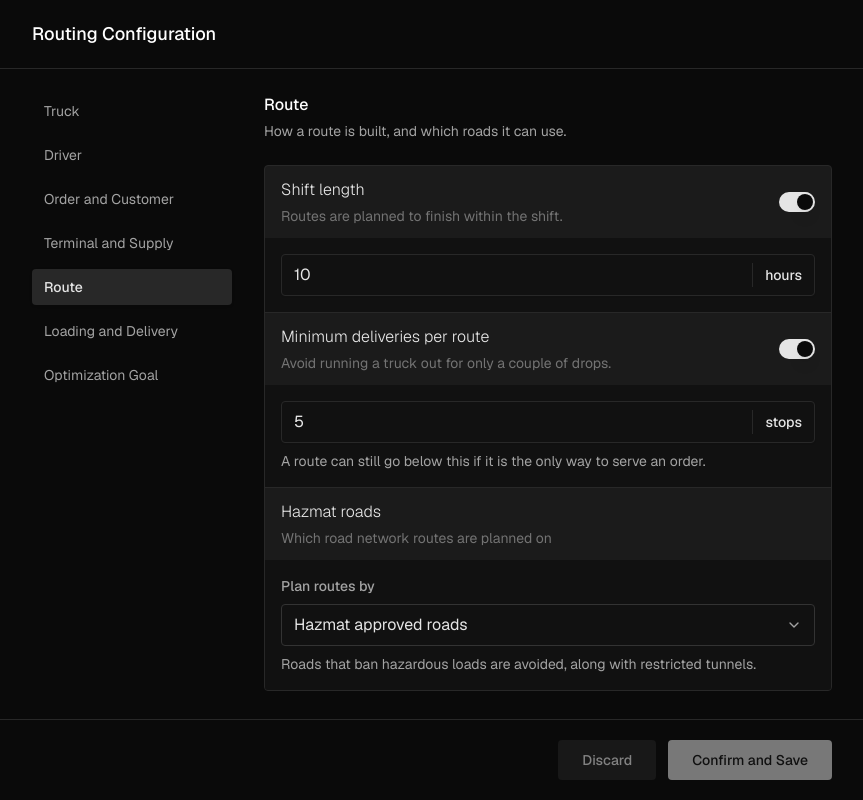
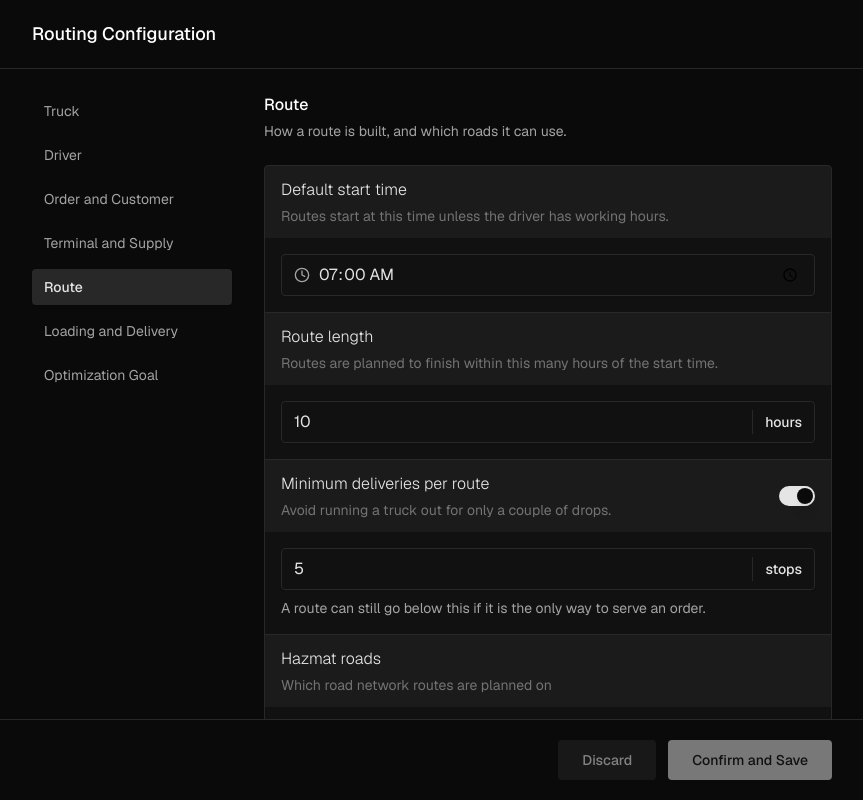
Before and after one commit to hrisikesh-fp/route-builder, a Next.js app: page /dev/routing-config in a window 1280 px wide. Both pictures are taken after a click on the button "Route". Shown: the whole page, without its empty margins (208-1071 px from the left). Built offline with nearby package versions, Linux system fonts and the light colour scheme.

Commit message:
Put default start time first and drop the Route length toggle.
The settings API always sends shiftStartTime and maxRouteDurationSeconds, so neither is an on/off. UI says route, never shift.

Co-authored-by: Cursor <cursoragent@cursor.com>

```diff
--- a/components/routing-config-panel.tsx
+++ b/components/routing-config-panel.tsx
@@ -2,7 +2,7 @@
 
 import { useEffect, useRef, useState, type CSSProperties, type ReactNode } from "react"
 import { createPortal } from "react-dom"
-import { AlertTriangle, ChevronDown, Info, X } from "lucide-react"
+import { AlertTriangle, ChevronDown, Clock, Info, X } from "lucide-react"
 import {
   DEFAULT_ROUTING_CONFIG,
   LIVE_OBJECTIVES,
@@ -609,12 +609,21 @@ export function RoutingConfigPanel({
             {panel === "route" && (
               <PanelChrome title="Route" desc="How a route is built, and which roads it can use.">
                 <Grid>
-                  <Acc
-                    label="Shift length"
-                    desc="Routes are planned to finish within the shift."
-                    on={config.shiftLength}
-                    onToggle={() => patch("shiftLength", !config.shiftLength)}
-                  >
+                  <StaticAcc label="Default start time" desc="Routes start at this time unless the driver has working hours.">
+                    <Field>
+                      <Control>
+                        <Clock size={16} color="#A3A3A3" style={{ flexShrink: 0 }} />
+                        <input
+                          type="time"
+                          value={config.defaultStartTime}
+                          onChange={(e) => patch("defaultStartTime", e.target.value)}
+                          style={inputReset}
+                        />
+                      </Control>
+                    </Field>
+                  </StaticAcc>
+                  <Divider />
+                  <StaticAcc label="Route length" desc="Routes are planned to finish within this many hours of the start time.">
                     <Field>
                       <Control>
                         <input
@@ -626,7 +635,7 @@ export function RoutingConfigPanel({
                         <Addon>hours</Addon>
                       </Control>
                     </Field>
-                  </Acc>
+                  </StaticAcc>
                   <Divider />
                   <Acc
                     label="Minimum deliveries per route"
--- a/lib/routing-config-data.ts
+++ b/lib/routing-config-data.ts
@@ -47,7 +47,8 @@ export interface RoutingConfig {
   urgentOrders: boolean
   linkedDeliveries: boolean
   terminalProductAvailability: boolean
-  shiftLength: boolean
+  /** UI `HH:mm`. API `optimization.shiftStartTime` as `HH:mm:ss`. */
+  defaultStartTime: string
   maxRouteDurationHours: number
   minDeliveries: boolean
   minJobsPerRoute: number
@@ -71,7 +72,8 @@ export const DEFAULT_ROUTING_CONFIG: RoutingConfig = {
   urgentOrders: true,
   linkedDeliveries: true,
   terminalProductAvailability: true,
-  shiftLength: true,
+  // Engine today falls back to 00:00 if this is unset. 07:00 is the tenant default for the UI.
+  defaultStartTime: "07:00",
   maxRouteDurationHours: 10,
   minDeliveries: true,
   minJobsPerRoute: 5,
```
Also changed, not shown: 1 other file (tests, documents, lock files or other folders).
